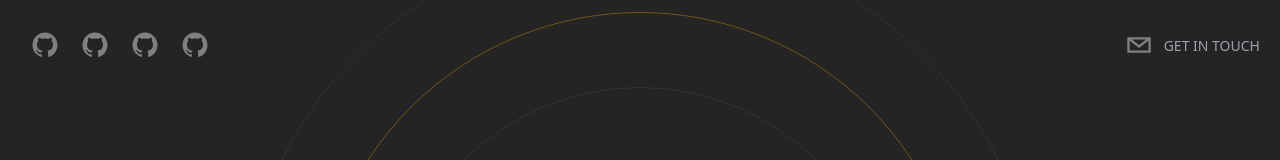
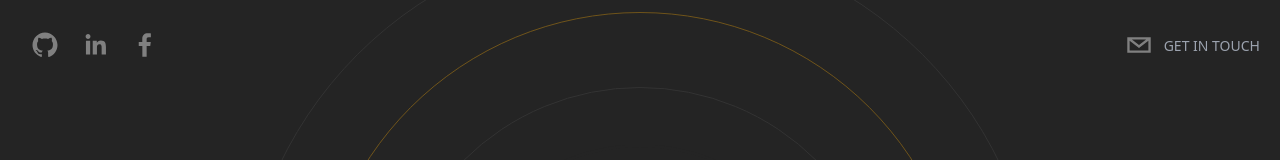
Before and after one commit to abungubrighton/portfolio, a Next.js app: page / in a window 1280 px wide. Shown: the top 160 px of the page. Built offline with nearby package versions, Linux system fonts and the light colour scheme.

Commit message:
chore:update social links (#21)

```diff
--- a/components/Header.tsx
+++ b/components/Header.tsx
@@ -25,10 +25,10 @@ function Header({}: Props) {
                 }}
             >
             {/* Social Icons */}
-            <SocialIcon url="https://github.com/abungubrighton" fgColor="grey" bgColor="transparent"/>
-            <SocialIcon url="https://github.com/abungubrighton" fgColor="grey" bgColor="transparent"/>
-            <SocialIcon url="https://github.com/abungubrighton" fgColor="grey" bgColor="transparent"/>
-            <SocialIcon url="https://github.com/abungubrighton" fgColor="grey" bgColor="transparent"/>
+            <SocialIcon target="_blank" url="https://github.com/abungubrighton" fgColor="grey" bgColor="transparent"/>
+            <SocialIcon target="_blank" url="https://www.linkedin.com/in/abungu-b-697755161/" fgColor="grey" bgColor="transparent"/>
+            <SocialIcon target="_blank" url="https://www.facebook.com/brighton.majiwa" fgColor="grey" bgColor="transparent"/>
+
 
             </motion.div>
             {/* Contact Me Link */}
--- a/data.js
+++ b/data.js
@@ -1,4 +1,24 @@
 export const projects = [{
+    projectName: "Hulu Clone",
+    projectSummary: `
+    A Netflix-inspired streaming platform,
+    leveraging technologies such as ReactJs , TMDB APIs and Firebase to enhance content curation and user experience.
+    Key highlights of the project include:API Integration Expertise,Dynamic Content Aggregation,User-Centric Design and Cross-Platform Compatibility
+    `,
+    projectLink: 'https://hulu-nextjs-clone-bwi62ssqq-brightonotienos-projects.vercel.app',
+    projectImageUrl: "/projects/hulu-clone.png"
+}, {
+    projectName: "Ecommerce Platform",
+    projectSummary: `
+    A feature-rich e-commerce platform encompassing:
+    Robust Shopping Experience: Full-featured cart, product reviews, top products carousel, pagination, and efficient search.
+    User-Focused Profiles: User profiles with order history for personalized experiences.
+    Efficient Admin Tools: Streamlined admin controls for product, user, and order management.
+    Smooth Checkout Process: Integrated PayPal/credit card payments and streamlined checkout with shipping options.
+    `,
+    projectLink: 'https://github.com/abungubrighton/shopout',
+    projectImageUrl: "/projects/shopout.png"
+}, {
     projectName: "Netflix Clone",
     projectSummary: `
     A Hulu-inspired streaming platform,
@@ -7,15 +27,6 @@ export const projects = [{
     `,
     projectLink: 'https://github.com/abungubrighton/netflix-react-clone',
     projectImageUrl: "/projects/netflix-clone.png"
-}, {
-    projectName: "Hulu Clone",
-    projectSummary: `
-    A Netflix-inspired streaming platform,
-    leveraging technologies such as ReactJs , TMDB APIs and Firebase to enhance content curation and user experience.
-    Key highlights of the project include:API Integration Expertise,Dynamic Content Aggregation,User-Centric Design and Cross-Platform Compatibility
-    `,
-    projectLink: 'https://hulu-nextjs-clone-bwi62ssqq-brightonotienos-projects.vercel.app',
-    projectImageUrl: "/projects/hulu-clone.png"
 }, {
     projectName: "Tesla Clone",
     projectSummary: `
```
Also changed, not shown: public/projects/shopout.png (added).
